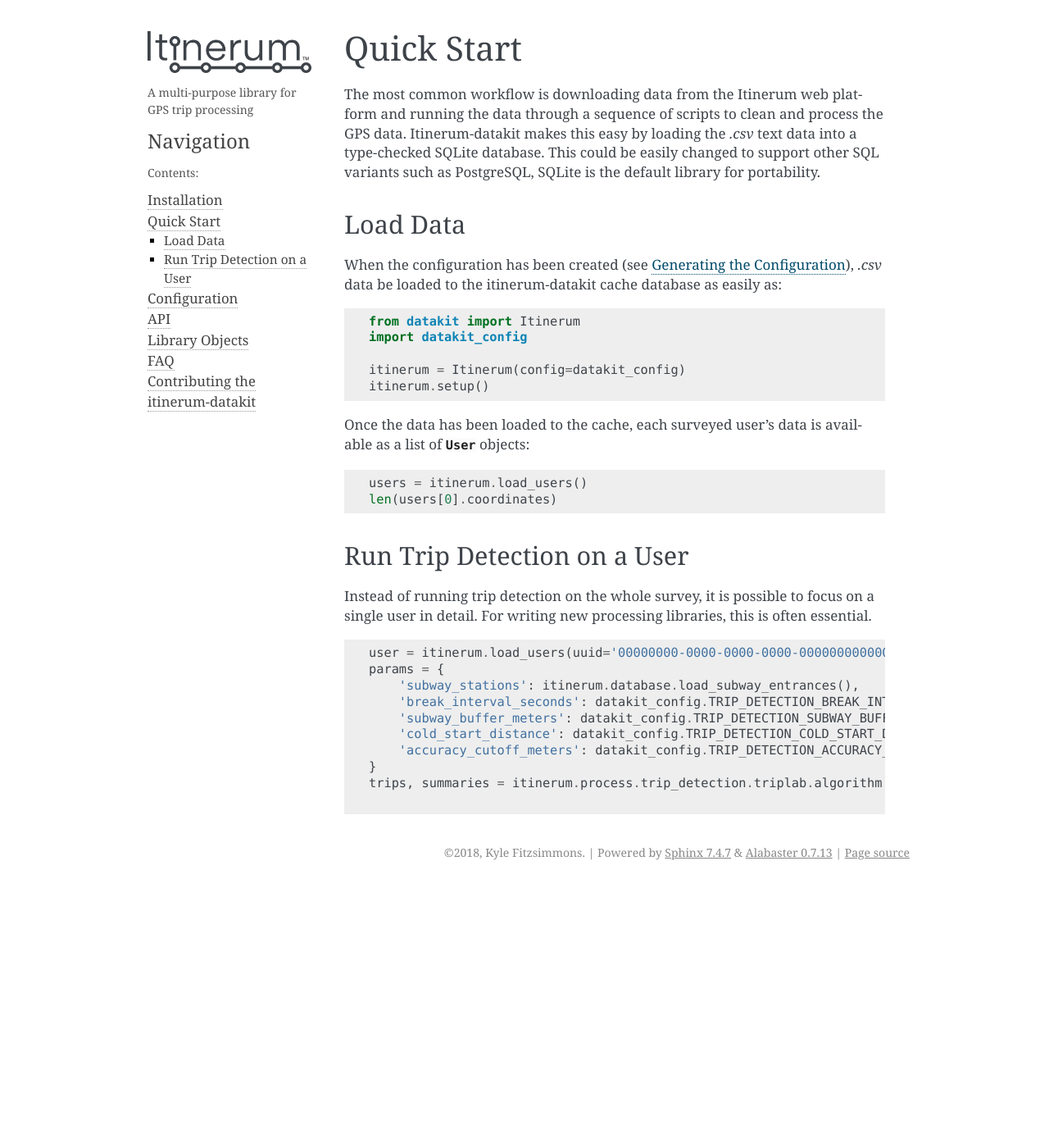
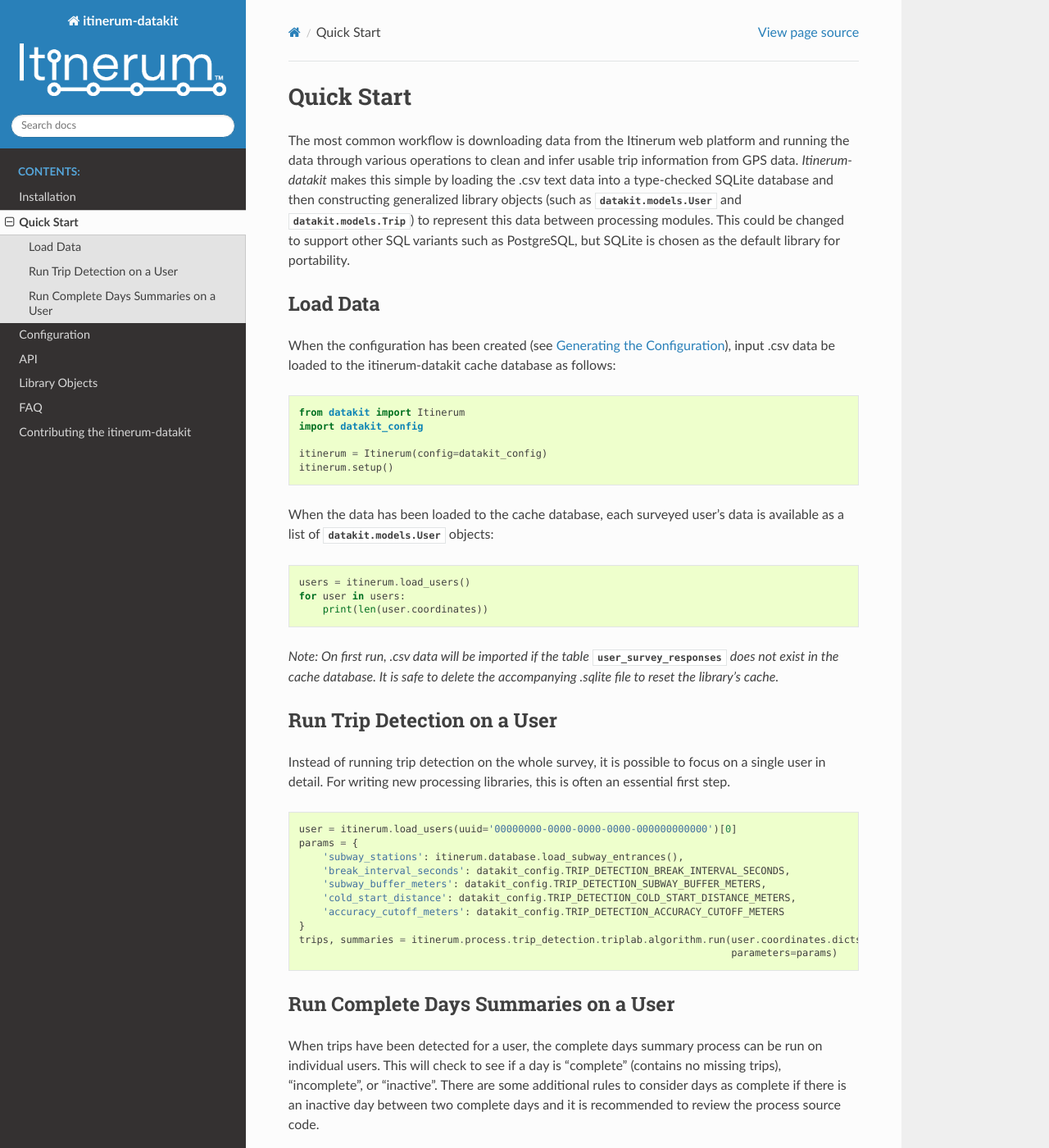
Before and after one commit to TRIP-Lab/itinerum-tripkit, a Sphinx documentation site: the page built from docs/usage/quickstart.rst, in a window 1280 px wide and 1400 px high. Shown: the whole window at 82% size. Built offline with Sphinx 7.4.7 and the Read the Docs theme 2.0.0, drawn with Linux system fonts in a browser that asks for light colours; some of the changed text lies outside the part shown.

Commit message:
Updated documentation; added new Sphinx style for readthedocs

```diff
--- a/docs/conf.py
+++ b/docs/conf.py
@@ -20,7 +20,7 @@
 # -- Project information -----------------------------------------------------
 
 project = 'itinerum-datakit'
-copyright = '2018, Kyle Fitzsimmons'
+copyright = '2018-2019, Kyle Fitzsimmons, TRIP Lab'
 author = 'Kyle Fitzsimmons'
 
 # The short X.Y version
@@ -75,15 +75,18 @@
 # The theme to use for HTML and HTML Help pages.  See the documentation for
 # a list of builtin themes.
 #
-html_theme = 'alabaster'
+html_theme = 'sphinx_rtd_theme'
 
 # Theme options are theme-specific and customize the look and feel of a theme
 # further.  For a list of options available for each theme, see the
 # documentation.
 #
+html_logo = '_static/itinerum-logo-white.png'
 html_theme_options = {
-    'logo': 'itinerum-logo-gray1.png',
-    'description': 'A multi-purpose library for GPS trip processing'
+    # 'logo': 'itinerum-logo-gray1.png',
+    # 'description': 'A multi-purpose library for GPS trip processing'
+    'display_version': False,
+    # 'logo_only': True,
 }
 
 # Add any paths that contain custom static files (such as style sheets) here,
--- a/docs/contributing/style_guide.rst
+++ b/docs/contributing/style_guide.rst
@@ -25,3 +25,5 @@
 The string formatting exception to Python blacks default rules is to better convey meaning about intention within the library. Internal strings such
 as dictionary keys and filenames use single-quote (') endings whereas strings that will print to the user such as log messages use double-quote (")
 endings.
+
+.. _black: https://black.readthedocs.io/
--- a/docs/usage/quickstart.rst
+++ b/docs/usage/quickstart.rst
@@ -2,18 +2,16 @@
 
 Quick Start
 ===========
-The most common workflow is downloading data from the Itinerum web
-platform and running the data through a sequence of scripts to clean
-and process the GPS data. Itinerum-datakit makes this easy by
-loading the `.csv` text data into a type-checked SQLite database. This
-could be easily changed to support other SQL variants such as PostgreSQL,
-SQLite is the default library for portability.
+The most common workflow is downloading data from the Itinerum web platform and running the data through various operations to clean
+and infer usable trip information from GPS data. *Itinerum-datakit* makes this simple by loading the .csv text data into a type-checked
+SQLite database and then constructing generalized library objects (such as :py:class:`datakit.models.User` and :py:class:`datakit.models.Trip`)
+to represent this data between processing modules. This could be changed to support other SQL variants such as PostgreSQL, but SQLite is
+chosen as the default library for portability.
 
 
 Load Data
 ---------
-When the configuration has been created (see :ref:`ConfigAnchor`), `.csv` data be loaded to
-the itinerum-datakit cache database as easily as:
+When the configuration has been created (see :ref:`ConfigAnchor`), input .csv data be loaded to the itinerum-datakit cache database as follows:
 
 .. code-block:: python
 
@@ -23,20 +21,23 @@
     itinerum = Itinerum(config=datakit_config)
     itinerum.setup()
 
-Once the data has been loaded to the cache, each surveyed user's data
-is available as a list of :py:class:`User` objects:
+When the data has been loaded to the cache database, each surveyed user's data is available as a list of :py:class:`datakit.models.User` objects:
 
 .. code-block:: python
 
     users = itinerum.load_users()
-    len(users[0].coordinates)
+    for user in users:
+        print(len(user.coordinates))
+
+
+*Note: On first run, .csv data will be imported if the table* :py:class:`user_survey_responses` *does not exist in the cache database.
+It is safe to delete the accompanying .sqlite file to reset the library's cache.*
 
 
 Run Trip Detection on a User
 ----------------------------
-Instead of running trip detection on the whole survey, it is possible to
-focus on a single user in detail. For writing new processing libraries, this
-is often essential.
+Instead of running trip detection on the whole survey, it is possible to focus on a single user in detail.
+For writing new processing libraries, this is often an essential first step.
 
 .. code-block:: python
 
@@ -50,3 +51,17 @@
     }
     trips, summaries = itinerum.process.trip_detection.triplab.algorithm.run(user.coordinates.dicts(),
                                                                              parameters=params)
+
+
+Run Complete Days Summaries on a User
+-------------------------------------
+When trips have been detected for a user, the complete days summary process can be run on individual users.
+This will check to see if a day is "complete" (contains no missing trips), "incomplete", or "inactive". There
+are some additional rules to consider days as complete if there is an inactive day between two complete days and
+it is recommended to review the process source code.
+
+.. code-block:: python
+
+    user = itinerum.load_users(uuid='00000000-0000-0000-0000-000000000000')[0]
+    trip_day_summaries = itinerum.process.complete_days.triplab.counter.run(user.trips, datakit_config.TIMEZONE)
+    itinerum.database.save_trip_day_summaries(user, trip_day_summaries, datakit_config.TIMEZONE)
```
Also changed, not shown: README.md (+0 -5 lines), docs/usage/installation.rst (+12 -16 lines), docs/_static/itinerum-logo-white.png (added).
